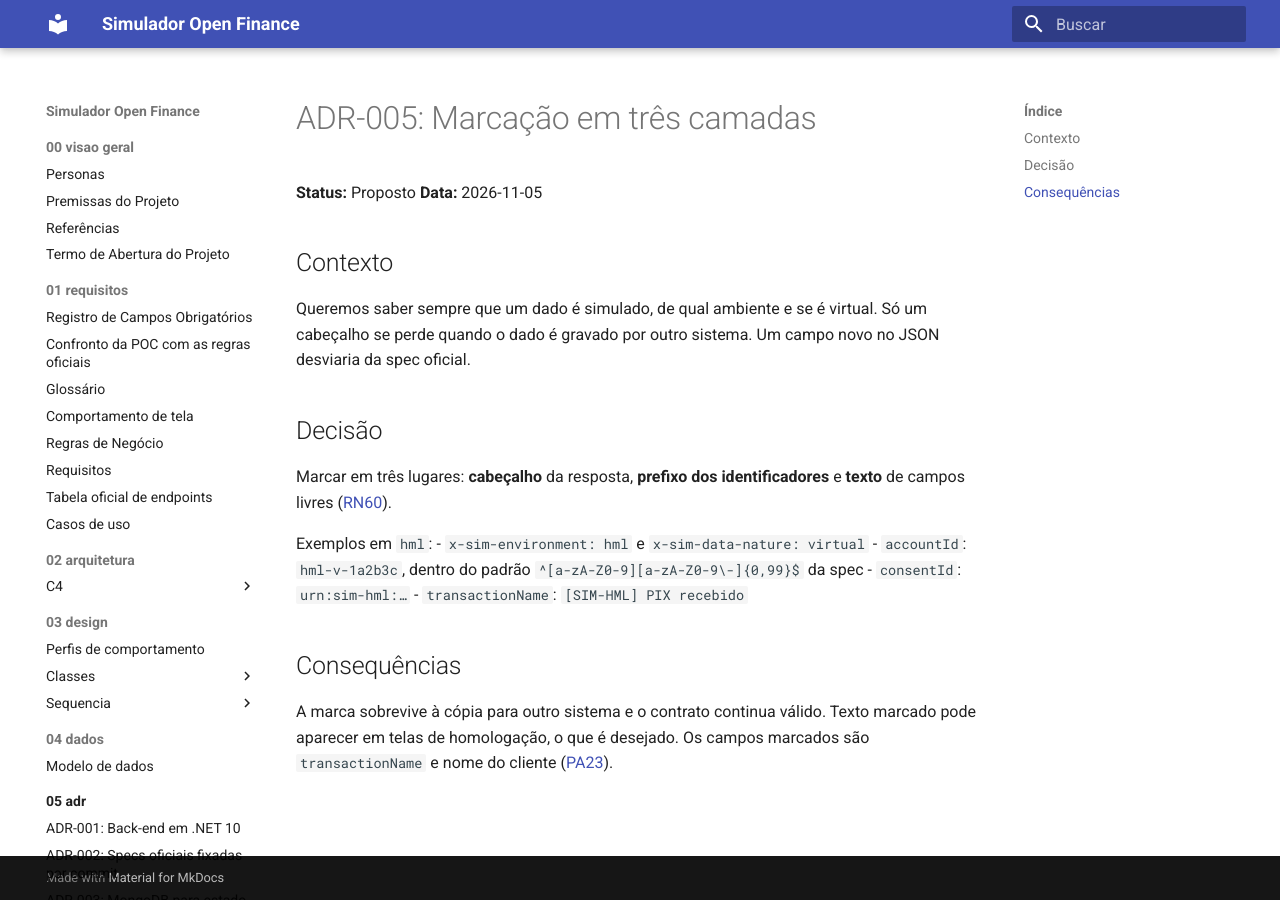
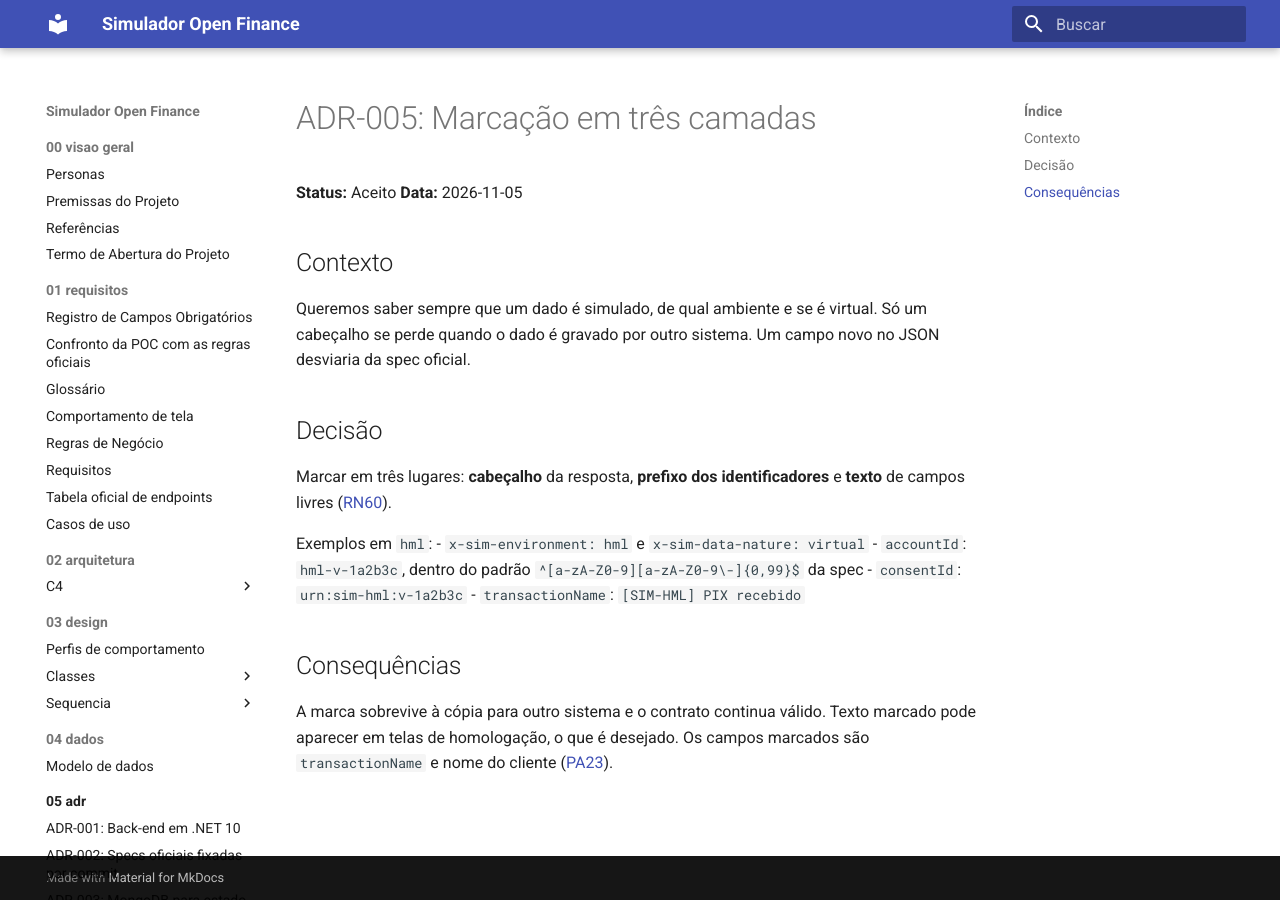
Before and after one commit to marcelosotto/open-finance-simulator, an MkDocs documentation site: the page built from docs/05-adr/ADR-005-marcacao-em-tres-camadas.md, in a window 1280 px wide. Built offline with MkDocs 1.6.1 and Material for MkDocs 9.7.7, drawn with Linux system fonts in a browser that asks for light colours.

Commit message:
Aprova a ADR-005 e marca a natureza no consentId
Co-Authored-By: Claude Opus 5.5 <noreply@anthropic.com>
Claude-Session: https://claude.ai/code/session_019Vxt7bX1Wj5SABKNnhqzJ8

```diff
--- a/docs/05-adr/ADR-005-marcacao-em-tres-camadas.md
+++ b/docs/05-adr/ADR-005-marcacao-em-tres-camadas.md
@@ -1,6 +1,6 @@
 # ADR-005: Marcação em três camadas
 
-**Status:** Proposto
+**Status:** Aceito
 **Data:** 2026-11-05
 
 ## Contexto
@@ -12,7 +12,7 @@ Marcar em três lugares: **cabeçalho** da resposta, **prefixo dos identificador
 Exemplos em `hml`:
 - `x-sim-environment: hml` e `x-sim-data-nature: virtual`
 - `accountId`: `hml-v-1a2b3c`, dentro do padrão `^[a-zA-Z0-9][a-zA-Z0-9\-]{0,99}$` da spec
-- `consentId`: `urn:sim-hml:…`
+- `consentId`: `urn:sim-hml:v-1a2b3c`
 - `transactionName`: `[SIM-HML] PIX recebido`
 
 ## Consequências
```
Also changed, not shown: docs/01-requisitos/regras-de-negocio.md (+1 -1 lines), docs/05-adr/README.md (+1 -1 lines), 1 other file.
